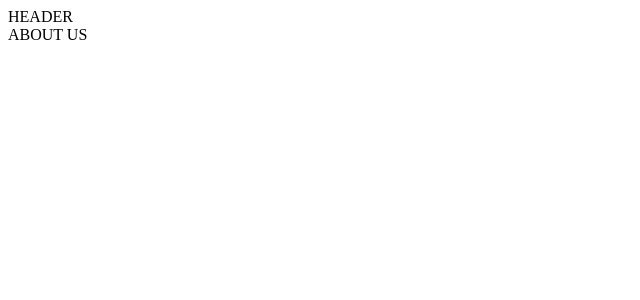
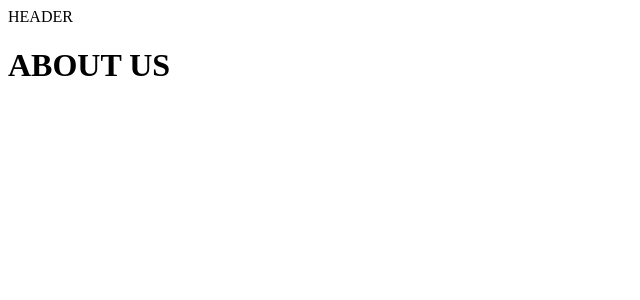
Before and after one commit to AurlinD/trinidad, a React (Create React App) app in the folder client/: page /aboutus in a window 1280 px wide. Shown: the top 300 px of the page, without its empty margins (0-640 px from the left). Built offline with nearby package versions, Linux system fonts and the light colour scheme.

Commit message:
initial commit

```diff
--- a/client/src/components/pages/AboutUs.js
+++ b/client/src/components/pages/AboutUs.js
@@ -1,5 +1,9 @@
 import React from "react";
 
 export default function AboutUs() {
-  return <div>ABOUT US</div>;
+  return <div>
+
+  <h1>ABOUT US</h1>
+
+  </div>;
 }
```
